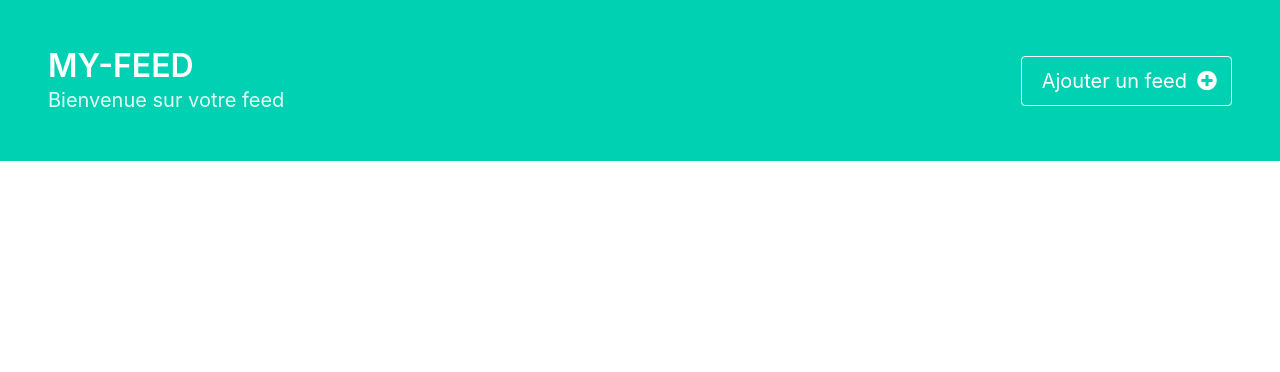
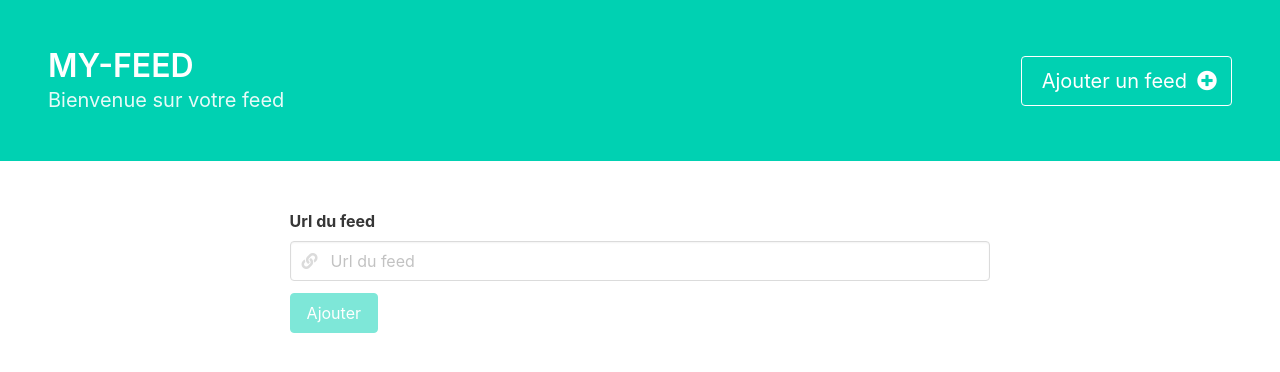
Before and after one commit to ThomasBerthaud/my-feed, a Vue app: page /add in a window 1280 px wide. Shown: the top 372 px of the page. Built offline with nearby package versions, Linux system fonts and the light colour scheme.

Commit message:
feature: added 'add feed' page

```diff
--- a/api/routes/feed/index.js
+++ b/api/routes/feed/index.js
@@ -14,5 +14,8 @@ router.get("/latest", getFeed, function(req, res) {
     res.status(500).send("An error occured while fetching feed");
   }
 });
+router.get("/check", getFeed, function(req, res) {
+  res.status(200).send();
+});
 
 module.exports = router;
--- a/src/components/Feed.vue
+++ b/src/components/Feed.vue
@@ -11,7 +11,7 @@
       </header>
       <div class="card-content limit-size">
         <div class="content">
-          <div v-html="feed.entries[0].summary"></div>
+          <div class="has-text-centered" v-html="feed.entries[0].summary"></div>
           <time :datetime="feed.updated">{{ readableUpdated }}</time>
         </div>
       </div>
--- a/src/router.js
+++ b/src/router.js
@@ -2,6 +2,8 @@ import Vue from "vue";
 import Router from "vue-router";
 import Home from "./views/Home.vue";
 import AddFeed from "./views/AddFeed.vue";
+import FeedDetails from "./views/FeedDetails.vue";
+import FeedSettings from "./views/FeedSettings.vue";
 
 Vue.use(Router);
 
@@ -18,6 +20,18 @@ export default new Router({
       path: "/add",
       name: "add",
       component: AddFeed
+    },
+    {
+      path: "/details",
+      name: "details",
+      component: FeedDetails,
+      props: true
+    },
+    {
+      path: "/settings",
+      name: "settings",
+      component: FeedSettings,
+      props: true
     }
   ]
 });
--- a/src/store.js
+++ b/src/store.js
@@ -17,8 +17,13 @@ export default new Vuex.Store({
   mutations: {
     addFeed(state, payload) {
       console.log(state, payload);
+      state.feeds = [...state.feeds, payload.feedUrl];
+      localStorage.setItem("feeds", state.feeds);
     },
     updateFeedParams(state, payload) {
+      console.log(state, payload);
+    },
+    deleteFeed(state, payload) {
       console.log(state, payload);
     }
   },
--- a/src/views/AddFeed.vue
+++ b/src/views/AddFeed.vue
@@ -1,10 +1,73 @@
 <template>
-  <section class="section"></section>
+  <section class="section columns">
+    <form @submit.prevent="addFeed" class="column is-three-fifths is-offset-one-fifth">
+      <div class="field">
+        <label class="label" for="feed-url">Url du feed</label>
+        <div class="control has-icons-left has-icons-right">
+          <input
+            class="input"
+            :class="{ 'is-success': validated, 'is-danger': error }"
+            type="text"
+            id="feed-url"
+            placeholder="Url du feed"
+            v-model="feedUrl"
+          />
+          <span class="icon is-small is-left">
+            <i class="fas fa-link"></i>
+          </span>
+          <span class="icon is-small is-right" v-if="validated">
+            <i class="fas fa-check"></i>
+          </span>
+          <span class="icon is-small is-right has-text-success" v-if="checking">
+            <i class="fas fa-circle-notch fa-spin"></i>
+          </span>
+          <span class="icon is-small is-right has-text-danger" v-if="error">
+            <i class="fas fa-times"></i>
+          </span>
+          <p class="help is-danger" v-if="error">
+            Erreur: impossible de parser ce feed. Vérifiez que l'url est la bonne.
+          </p>
+        </div>
+      </div>
+      <div class="control">
+        <button class="button is-primary" :disabled="!validated" type="submit">Ajouter</button>
+      </div>
+    </form>
+  </section>
 </template>
 
 <script>
+import axios from "axios";
+import { debounce } from "lodash";
 export default {
-  name: "AddFeed"
+  name: "AddFeed",
+  data() {
+    return { feedUrl: null, validated: false, checking: false, error: false };
+  },
+  watch: {
+    feedUrl: debounce(function() {
+      this.validated = false;
+      this.error = false;
+      if (!this.feedUrl) return;
+      axios.get(`/feed/check?url=${this.feedUrl}`).then(
+        () => {
+          this.validated = true;
+          this.error = false;
+        },
+        () => {
+          this.validated = false;
+          this.error = true;
+        }
+      );
+    }, 300)
+  },
+  methods: {
+    addFeed() {
+      if (!this.validated || this.error) return;
+      this.$store.commit("addFeed", { feedUrl: this.feedUrl });
+      this.$router.push("/");
+    }
+  }
 };
 </script>
 
--- /dev/null
+++ b/src/views/FeedSettings.vue
@@ -0,0 +1,12 @@
+<template>
+  <div>
+    <h1>Paramètres</h1>
+    <section class="section"></section>
+  </div>
+</template>
+
+<script>
+export default {};
+</script>
+
+<style scoped></style>
```
Also changed, not shown: api/routes/feed/helpers.js (+14 -3 lines).
